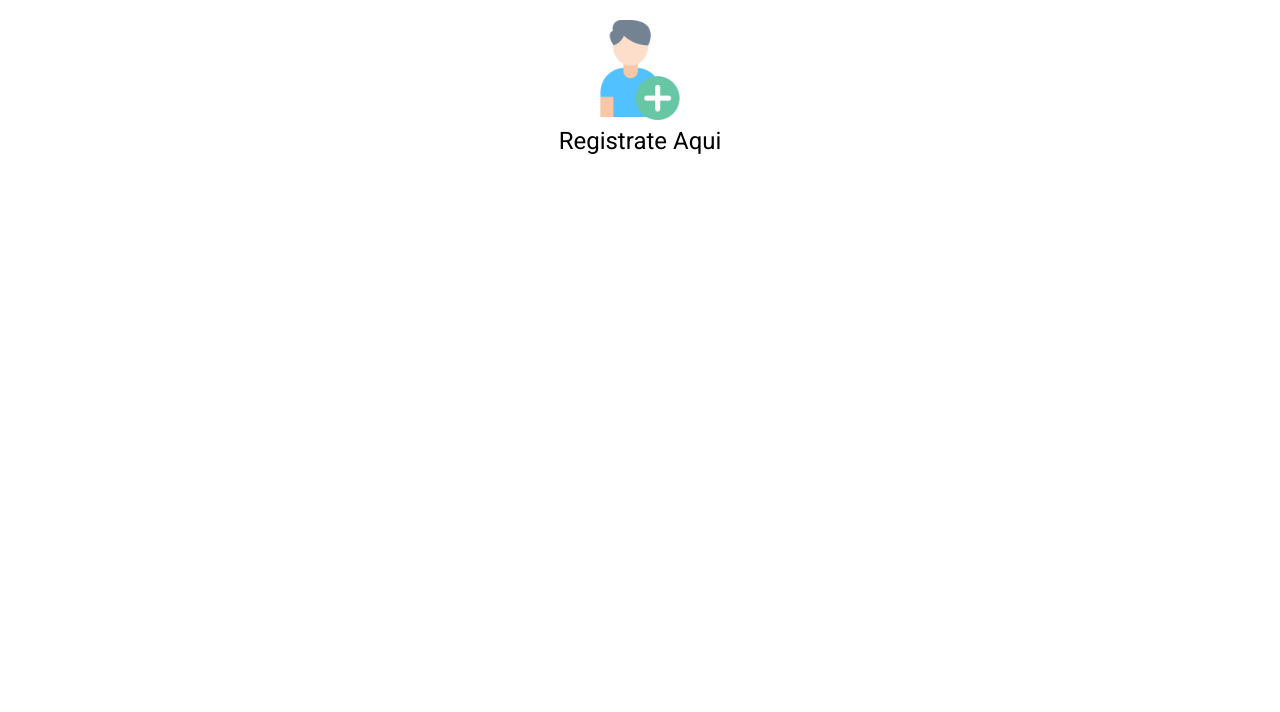
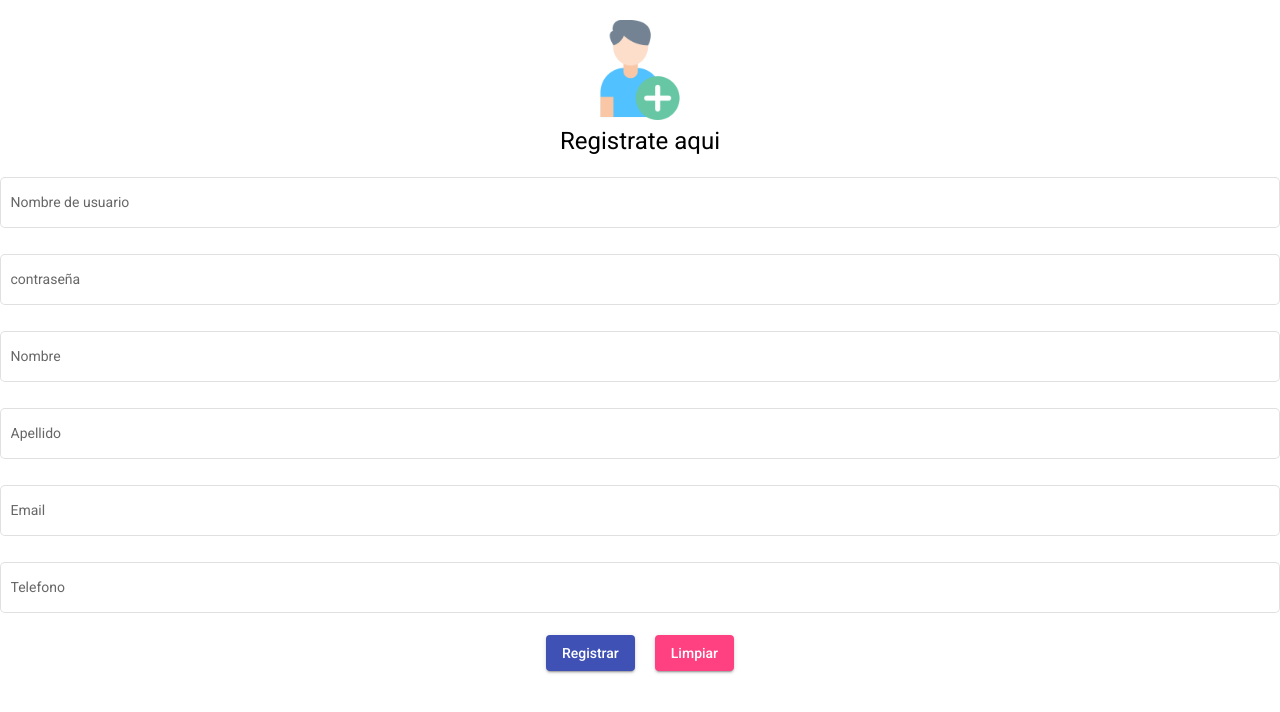
Before and after one commit to F-DV/SIstema-Examenes, an Angular app in the folder sistema-examenes-frontend/: page / in a window 1280 px wide. Shown: the top 712 px of the page. Built offline with nearby package versions, Linux system fonts and the light colour scheme.

Commit message:
[CREATE],Se crea el formulario, se importan 3 modulos de AngularMaterial

```diff
--- a/sistema-examenes-frontend/src/app/app.module.ts
+++ b/sistema-examenes-frontend/src/app/app.module.ts
@@ -8,6 +8,8 @@ import {MatButtonModule} from '@angular/material/button';
 import { NavbarComponent } from './components/navbar/navbar.component';
 import { SignupComponent } from './pages/signup/signup.component';
 import { LoginComponent } from './pages/login/login.component';
+import {MatFormFieldModule} from '@angular/material/form-field';
+import {MatInputModule} from '@angular/material/input';
 
 @NgModule({
   declarations: [
@@ -20,7 +22,9 @@ import { LoginComponent } from './pages/login/login.component';
     BrowserModule,
     AppRoutingModule,
     BrowserAnimationsModule,
-    MatButtonModule
+    MatButtonModule,
+    MatFormFieldModule,
+    MatInputModule
   ],
   providers: [],
   bootstrap: [AppComponent]
--- a/sistema-examenes-frontend/src/app/pages/signup/signup.component.html
+++ b/sistema-examenes-frontend/src/app/pages/signup/signup.component.html
@@ -6,7 +6,48 @@
           <img src="../../../assets/add-friend.png" width="100" height="100" alt="add-friend-icon">
         </div>
 
-        <h1 class="text-center">Registrate Aqui</h1>
+        <h1 class="text-center">Registrate aqui</h1>
+
+        <form acction="">
+
+          <mat-form-field class="full-width" appearance="outline">
+            <mat-label>Nombre de usuario</mat-label>
+            <input matInput placeholder="Digite su nombre de usuario">
+          </mat-form-field>
+
+          <mat-form-field class="full-width" appearance="outline">
+            <mat-label>contraseña</mat-label>
+            <input type="password" matInput placeholder="Digite su contraseña">
+          </mat-form-field>
+
+          <mat-form-field class="full-width" appearance="outline">
+            <mat-label>Nombre</mat-label>
+            <input matInput placeholder="Digite su nombre">
+          </mat-form-field>
+
+          <mat-form-field class="full-width" appearance="outline">
+            <mat-label>Apellido</mat-label>
+            <input matInput placeholder="Digite su apellido">
+          </mat-form-field>
+
+          <mat-form-field class="full-width" appearance="outline">
+            <mat-label>Email</mat-label>
+            <input type="email" matInput placeholder="Digite su email">
+          </mat-form-field>
+
+          <mat-form-field class="full-width" appearance="outline">
+            <mat-label>Telefono</mat-label>
+            <input matInput placeholder="Digite su telefono">
+          </mat-form-field>
+
+          <div class="container text-center">
+            <button mat-raised-button color="primary">Registrar</button>
+            <button style="margin-left: 20px;" mat-raised-button color="accent">Limpiar</button>
+          </div>
+
+
+        </form>
+        <br><br><br>
       </div>
     </div>
   </div>
--- a/sistema-examenes-frontend/src/styles.css
+++ b/sistema-examenes-frontend/src/styles.css
@@ -6,3 +6,8 @@ body { margin: 0; font-family: Roboto, "Helvetica Neue", sans-serif; }
 .text-center{
   text-align: center;
 }
+
+.full-width{
+  width: 100%;
+
+}
```
